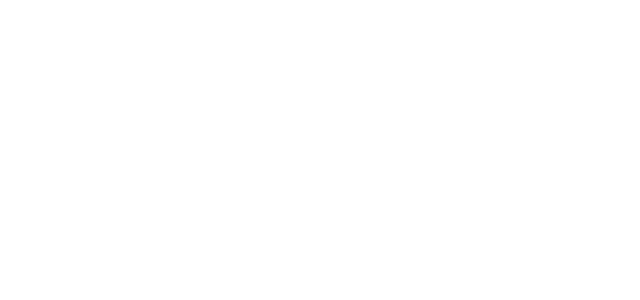
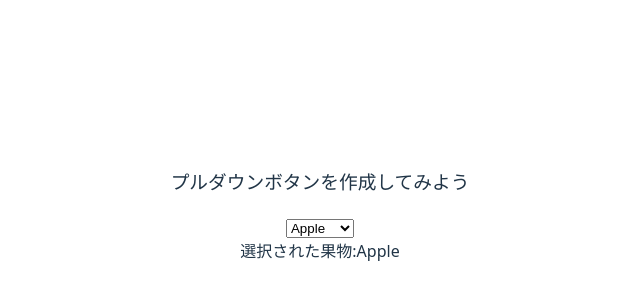
Before and after one commit to terahashi/react-next-study, a React (Vite) app: page /study/Select in a window 1280 px wide. Before the commit this address had no page. Shown: the part 194-494 px from the top of the page, without its empty margins (320-960 px from the left). Built offline with nearby package versions, Linux system fonts and the light colour scheme.

Commit message:
「Select.jsxファイル」を追加　作成完了

```diff
--- a/src/App.jsx
+++ b/src/App.jsx
@@ -21,6 +21,7 @@
 import Radio from './pages/study/Radio';
 import SingleCheckBox from './pages/study/SingleCheckBox';
 import MultipleCheckBox from './pages/study/MultipleCheckBox';
+import Select from './pages/study/Select';
 
 function App() {
   const [count, setCount] = useState(0);
@@ -59,6 +60,7 @@
           <Route path='study/Radio' element={<Radio />} />
           <Route path='study/SingleCheckBox' element={<SingleCheckBox />} />
           <Route path='study/MultipleCheckBox' element={<MultipleCheckBox />} />
+          <Route path='study/Select' element={<Select />} />
           {/* <Route path='./pages/Count' element={<Count />} /> ⬅︎これだとエラー。【pathはURL】であってファイルの場所ではない！ */}
         </Routes>
       </BrowserRouter>
--- /dev/null
+++ b/src/pages/study/Select.jsx
@@ -0,0 +1,36 @@
+//⬇︎「プルダウンボタン」を作成する
+import { useState } from 'react';
+const Select = () => {
+  const [selected, setSelected] = useState('Apple');
+
+  //⬇︎配列オブジェクト
+  const OPTIONS = ['Apple', 'Banana', 'Cherry'];
+
+  return (
+    <div>
+      <h3>プルダウンボタンを作成してみよう</h3>
+      {/* ⬇︎return を書かないならJSXは()で囲もう!【(opt) => ()　のところ。】
+          JavaScript（というかアロー関数）のルールで
+          {}（波括弧）を使うと → 中に処理を書くものとみなされる → return が必要
+          ()（丸括弧）を使うと → すぐに値を返すとみなされる → return は省略されて自動で適用される
+      */}
+      <select value={selected} onChange={(e) => setSelected(e.target.value)}>
+        {OPTIONS.map((opt) => (
+          <option key={opt} value={opt}>
+            {opt}
+          </option>
+        ))}
+
+        {/*⬇︎mapメソッドを使わない書き方。*/}
+        {/*
+        <option value='Apple'>Apple</option>
+        <option value='Banana'>Banana</option>
+        <option value='Cherry'>Cherry</option> */}
+      </select>
+
+      <div>選択された果物:{selected}</div>
+    </div>
+  );
+};
+
+export default Select;
--- a/src/pages/study/StudyHome.jsx
+++ b/src/pages/study/StudyHome.jsx
@@ -34,6 +34,8 @@
       <Link to={'study/SingleCheckBox'}>シンプルなチェックボックスを作成してみよう</Link>
       <br></br>
       <Link to={'study/MultipleCheckBox'}>複数のチェックボックスを作成してみよう</Link>
+      <br></br>
+      <Link to={'study/Select'}>プルダウンボタンを作成する</Link>
     </div>
   );
 };
```
